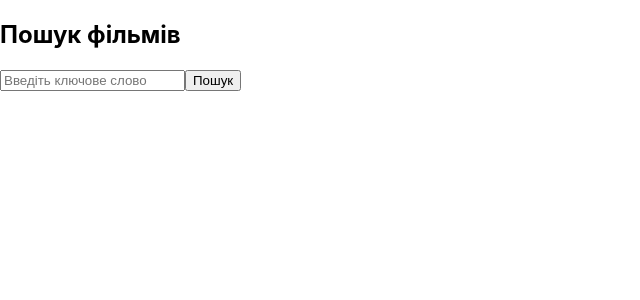
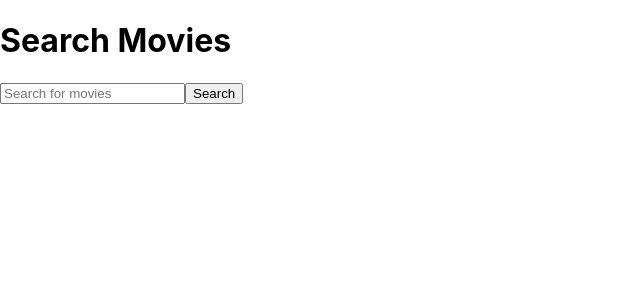
Before and after one commit to DenysVM/goit-react-hw-05-movies, a React (Create React App) app: page /movies in a window 1280 px wide. Shown: the top 300 px of the page, without its empty margins (0-640 px from the left). Built offline with nearby package versions, Linux system fonts and the light colour scheme.

Commit message:
1.1 MoviesPage.js fix

```diff
--- a/src/components/Movies.js
+++ b/src/components/Movies.js
@@ -1,29 +1,11 @@
 // Movies.js
-import React, { useState } from 'react';
+import React from 'react';
+import MoviesPage from '../pages/MoviesPage';
 
 function Movies() {
-    const [searchQuery, setSearchQuery] = useState('');
-    const [searchResults, setSearchResults] = useState([]);
-
-    const handleSearch = () => {
-        // Виконайте запит до /search/search-movies API зі словом пошуку і оновіть стан з отриманими фільмами
-    };
-
     return (
         <div>
-            <h2>Пошук фільмів</h2>
-            <input
-                type="text"
-                placeholder="Введіть ключове слово"
-                value={searchQuery}
-                onChange={(e) => setSearchQuery(e.target.value)}
-            />
-            <button onClick={handleSearch}>Пошук</button>
-            <ul>
-                {searchResults.map((movie) => (
-                    <li key={movie.id}>{movie.title}</li>
-                ))}
-            </ul>
+            <MoviesPage />
         </div>
     );
 }
--- a/src/pages/MoviesPage.js
+++ b/src/pages/MoviesPage.js
@@ -1,23 +1,53 @@
-import React, { useState } from 'react';
+// MoviesPage.js
+import React, { useState, useEffect } from 'react';
+import { useLocation, useNavigate } from 'react-router-dom';
+import { searchMovies } from '../components/MovieApi';
 
 function MoviesPage() {
+    const location = useLocation();
+    const navigate = useNavigate();
     const [searchQuery, setSearchQuery] = useState('');
     const [searchResults, setSearchResults] = useState([]);
 
-    const handleSearch = () => {
-        // Виконайте запит до /search/search-movies API зі словом пошуку і оновіть стан з отриманими фільмами
+    useEffect(() => {
+        const query = new URLSearchParams(location.search).get('query') || '';
+        setSearchQuery(query);
+
+        if (query) {
+            async function fetchMovies() {
+                try {
+                    const movies = await searchMovies(query);
+                    setSearchResults(movies);
+                } catch (error) {
+                    console.error('Error searching movies:', error);
+                }
+            }
+
+            fetchMovies();
+        }
+    }, [location.search]);
+
+    const handleInputChange = (e) => {
+        setSearchQuery(e.target.value);
+    };
+
+    const handleSubmit = (e) => {
+        e.preventDefault();
+        navigate(`?query=${searchQuery}`);
     };
 
     return (
         <div>
-            <h2>Пошук фільмів</h2>
-            <input
-                type="text"
-                placeholder="Введіть ключове слово"
-                value={searchQuery}
-                onChange={(e) => setSearchQuery(e.target.value)}
-            />
-            <button onClick={handleSearch}>Пошук</button>
+            <h1>Search Movies</h1>
+            <form onSubmit={handleSubmit}>
+                <input
+                    type="text"
+                    value={searchQuery}
+                    onChange={handleInputChange}
+                    placeholder="Search for movies"
+                />
+                <button type="submit">Search</button>
+            </form>
             <ul>
                 {searchResults.map((movie) => (
                     <li key={movie.id}>{movie.title}</li>
```
